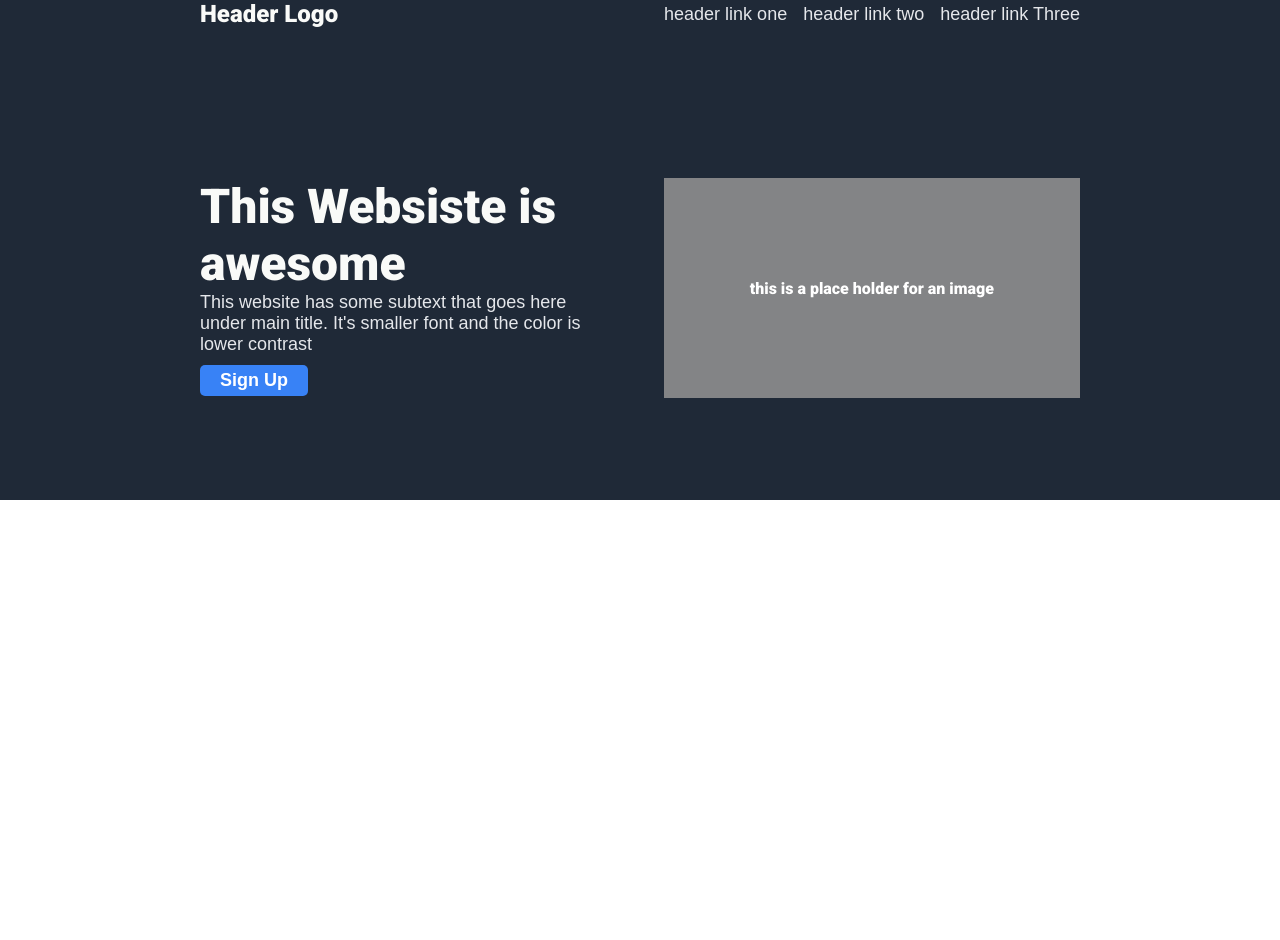
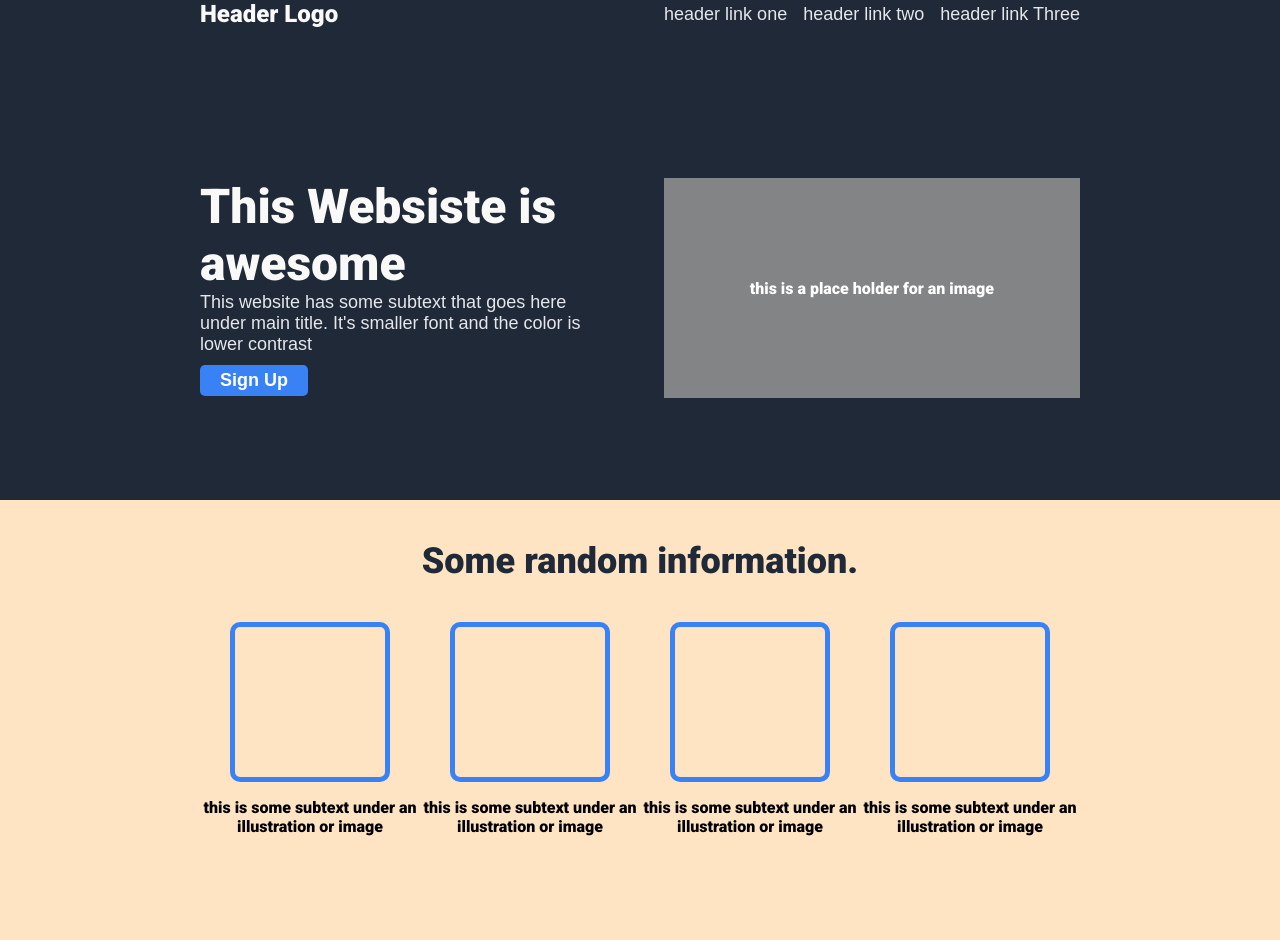
Before and after one commit to premzc/HTML-CSS-Landing-Page, a plain HTML site: page index.html in a window 1280 px wide. Before the commit the page ends 800 px from the top, so only its background shows below. Drawn offline with Linux system fonts and the light colour scheme.

Commit message:
done with second section, figured out how to use align image container and text horizentally

```diff
--- a/index.html
+++ b/index.html
@@ -91,6 +91,49 @@
         .flexbox{
             display: flex;
         }
+
+        .second-section{
+            background-color: bisque;
+            height: 440px;
+            display: flex;
+            flex-direction: column;
+
+        }
+
+        .second-title{
+            font-size: 36px;
+            font-weight: 900;
+            color: #1F2937;
+            justify-content: center;
+            align-items: center;
+            display: flex;
+            margin-top: 40px;
+        }
+        .second-image-box{
+            border: 5px solid #3882F6;
+            height: 150px;
+            width: 150px;
+            border-radius: 10px;
+        }
+
+        .second-container{
+            display: flex;
+            margin: 0px 200px;
+        }
+        .second-container p{
+            text-align: center;
+        }
+
+        .wrap{
+            display: flex;
+            flex-direction: column;
+            justify-content: center;
+            align-items: center;
+            margin-top: 40px;
+            margin-bottom: 80px;
+        }
+
+
     </style>
 </head>
 <body>
@@ -124,5 +167,49 @@
 
 
     </div>
+
+    <div class="second-section">
+        <div class="second-title">
+            Some random information.
+        </div>
+
+        <div class="second-container">
+            <div class="wrap">
+                <div class="second-image-box">
+
+                </div>
+
+                  <p>this is some subtext under an illustration or image</p>
+
+            </div>
+            <div class="wrap">
+                <div class="second-image-box">
+
+                </div>
+
+                  <p>this is some subtext under an illustration or image</p>
+
+            </div>
+            <div class="wrap">
+                <div class="second-image-box">
+
+                </div>
+
+                  <p>this is some subtext under an illustration or image</p>
+
+            </div>
+            <div class="wrap">
+                <div class="second-image-box">
+
+                </div>
+
+                  <p>this is some subtext under an illustration or image</p>
+
+            </div>
+
+
+
+        </div>
+    </div>
 </body>
 </html>
```
